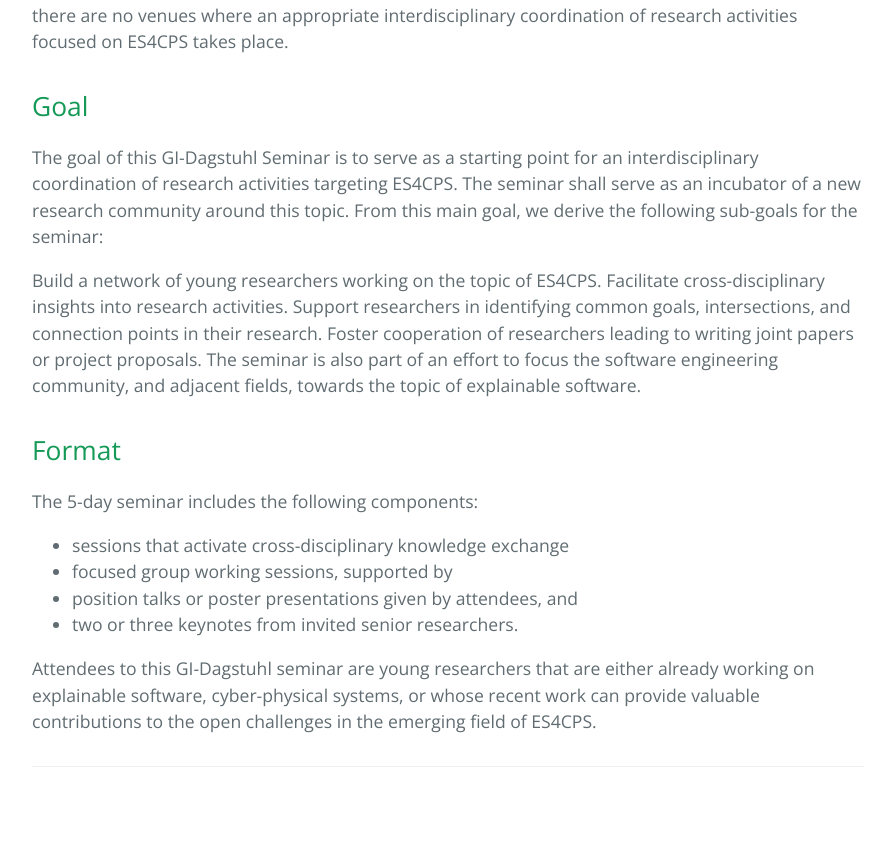
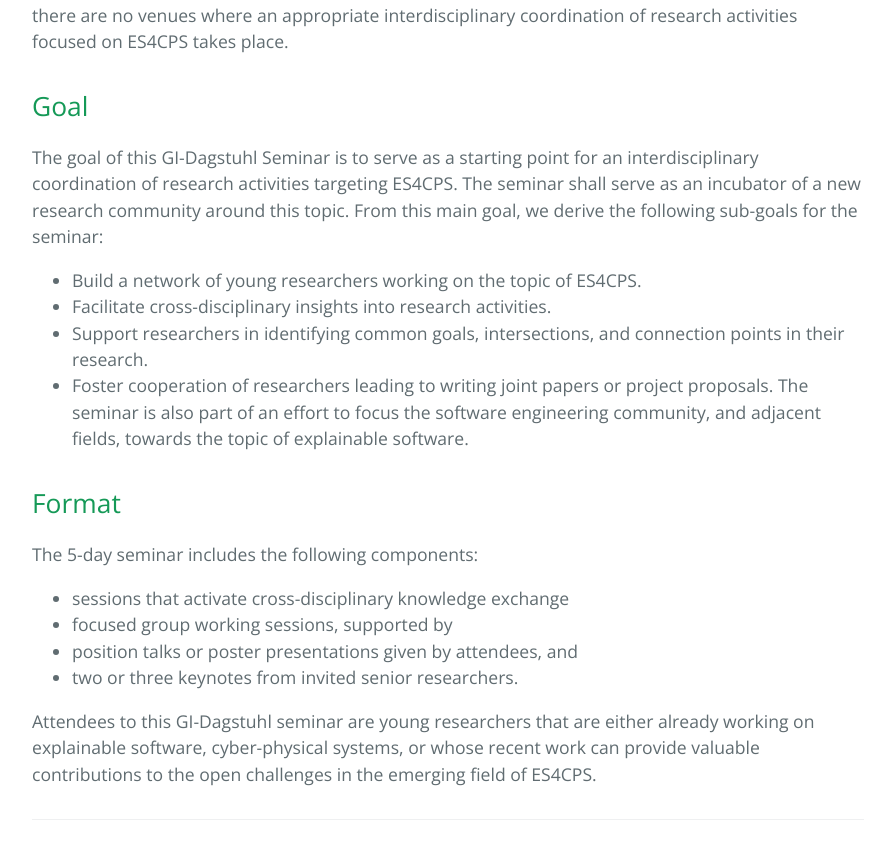
Before and after one commit to thomas-vogel/ES4CPS, a Jekyll site: the page built from index.md, in a window 1280 px wide and 900 px high, scrolled down 2231 px. Shown: the top 859 px of the window, without its empty margins (192-1087 px from the left). Built offline with Jekyll 4.4.1, drawn with Linux system fonts in a browser that asks for light colours.

```diff
--- a/_data/navigation.yml
+++ b/_data/navigation.yml
@@ -6,3 +6,5 @@
   url: /ES4CPS/participants
 - title: Program
   url: /ES4CPS/program
+- title: Venue
+  url: /ES4CPS/venue
--- a/index.md
+++ b/index.md
@@ -45,10 +45,10 @@ We observe that research related to **Explainable Software for Cyber-Physical Sy
 ## Goal
 The goal of this GI-Dagstuhl Seminar is to serve as a starting point for an interdisciplinary coordination of research activities targeting ES4CPS. The seminar shall serve as an incubator of a new research community around this topic. From this main goal, we derive the following sub-goals for the seminar:
 
-Build a network of young researchers working on the topic of ES4CPS.
-Facilitate cross-disciplinary insights into research activities.
-Support researchers in identifying common goals, intersections, and connection points in their research.
-Foster cooperation of researchers leading to writing joint papers or project proposals. The seminar is also part of an effort to focus the software engineering community, and adjacent fields, towards the topic of explainable software.
+* Build a network of young researchers working on the topic of ES4CPS.
+* Facilitate cross-disciplinary insights into research activities.
+* Support researchers in identifying common goals, intersections, and connection points in their research.
+* Foster cooperation of researchers leading to writing joint papers or project proposals. The seminar is also part of an effort to focus the software engineering community, and adjacent fields, towards the topic of explainable software.
 
 ## Format
 The 5-day seminar includes the following components:
```
Also changed, not shown: venue.md (added, +21 -0 lines), assets/img/dagstuhl.jpg (added).
